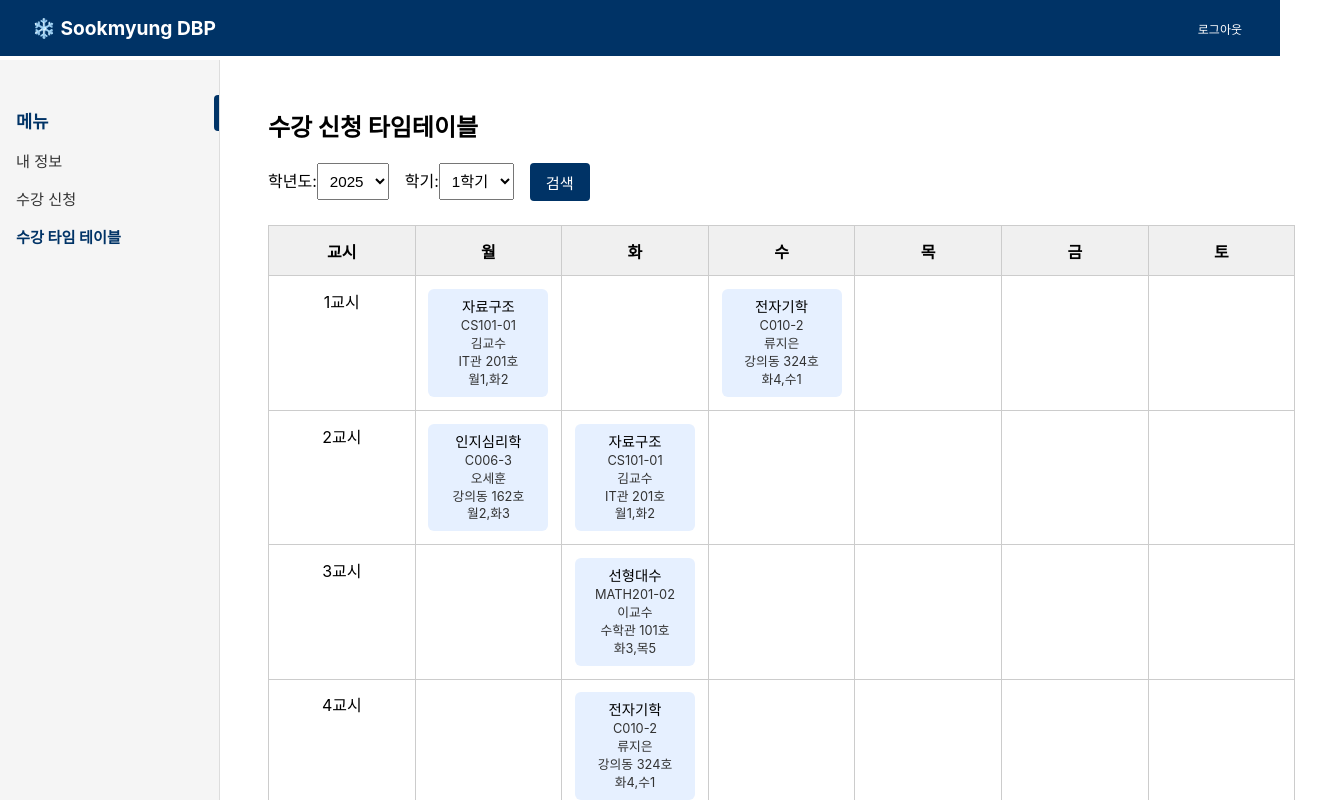
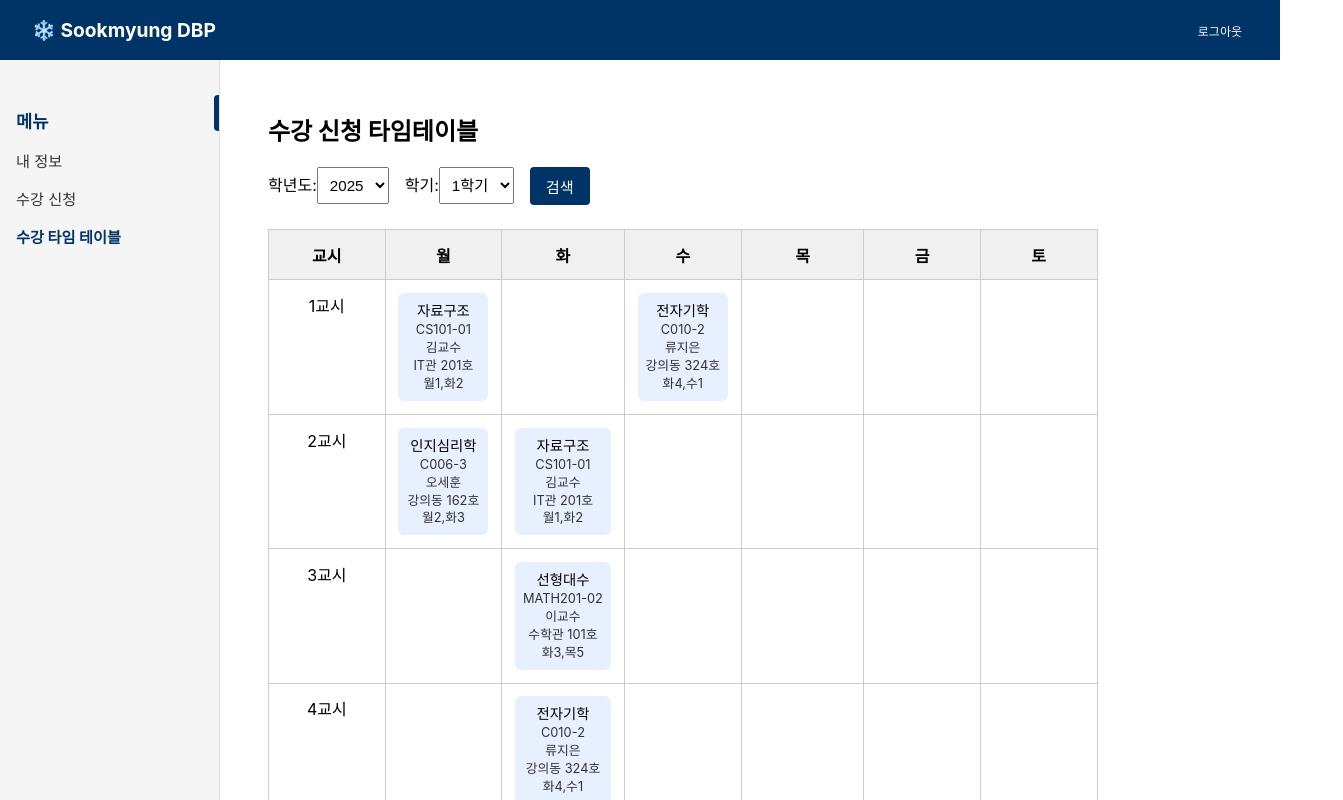
Before and after one commit to KwakSsi38/course-registration-project, a React (Create React App) app in the folder frontend/: page /timetable in a window 1280 px wide. Shown: the top 800 px of the page, 1343 px wide, since content can reach past the window. Built offline with nearby package versions, Linux system fonts and the light colour scheme; no server answers; sample sign-in values are in the browser's storage.

Commit message:
Fix: CSS 수정

```diff
--- a/frontend/src/App.css
+++ b/frontend/src/App.css
@@ -1,3 +1,9 @@
+html, body {
+  margin: 0;
+  padding: 0;
+  box-sizing: border-box;
+}
+
 .App {
   text-align: center;
 }
--- a/frontend/src/css/Components.css
+++ b/frontend/src/css/Components.css
@@ -3,11 +3,11 @@
   display: flex;
   justify-content: space-between; /* 로고와 버튼을 좌우 끝으로 */
   align-items: center;
-  padding: 10px 20px;
   background-color: #003366;
   color: white;
-  padding: 1rem 2rem;
+  padding: 0 2rem;
   font-size: 1.2rem;
+  height:60px;
 }
 
 .logo-link {
--- a/frontend/src/css/MyPage.css
+++ b/frontend/src/css/MyPage.css
@@ -4,12 +4,13 @@
   min-height: 100vh;
   font-family: "Pretendard", sans-serif;
   max-width: 1200px;
-  /* margin: 0 auto; */
+  margin: 0;
   width: 100%
 }
 
 /* 메인 콘텐츠 */
 .main-content {
+  margin: 0;
   margin-left: 220px;
   padding: 2rem 3rem;
   transition: margin-left 0.3s ease;
--- a/frontend/src/css/TimetablePage.css
+++ b/frontend/src/css/TimetablePage.css
@@ -8,20 +8,30 @@
   margin-left: 220px;
   padding: 2rem 3rem;
   flex: 1;
+  width: max-content;
   background-color: #fff;
+  overflow-x: hidden;
+}
+
+/* 테이블을 감싸는 영역 (추가 필요) */
+.timetable-wrapper {
+  max-width: 100%;
+  overflow-x: auto;
 }
 
 .timetable-table {
-  width: 100%;
   border-collapse: collapse;
   text-align: center;
 }
+
 
 .timetable-table th,
 .timetable-table td {
   border: 1px solid #ccc;
   padding: 0.8rem;
-  min-width: 120px;
+  min-width: 90px;
+  max-width: 140px;
+  word-break: break-word;
   vertical-align: top;
 }
 
```
